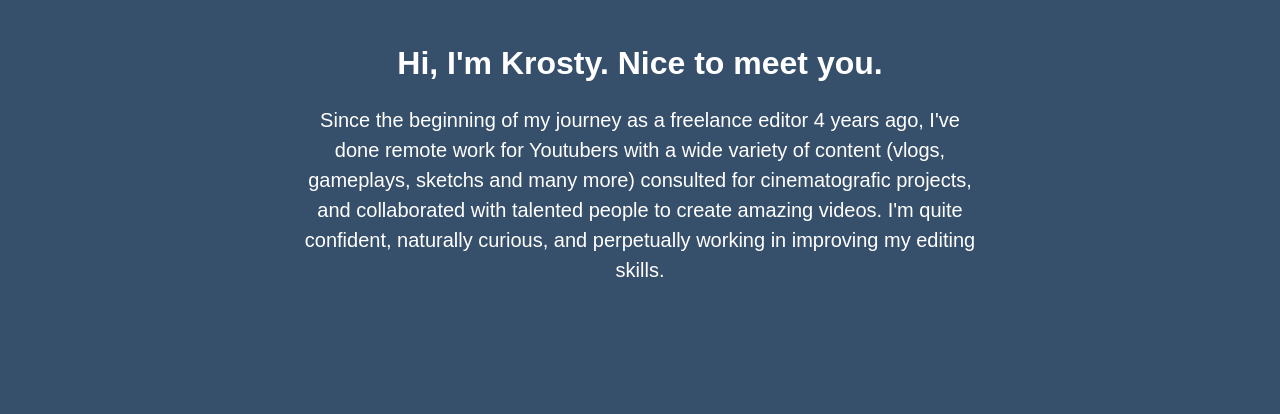
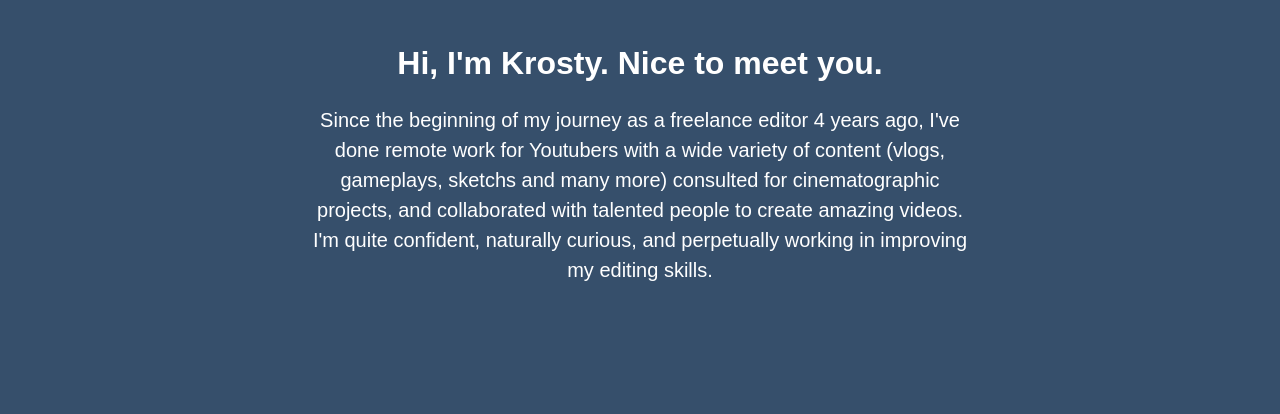
Before and after one commit to TheLambWasTaken/Krosty-portfolio, a plain HTML site: page index.html in a window 1280 px wide. Shown: the part 1113-1527 px from the top of the page. Drawn offline with Linux system fonts and the light colour scheme; a web font is replaced by a local one.

Commit message:
Add files via upload

```diff
--- a/index.html
+++ b/index.html
@@ -50,7 +50,7 @@
         <div class="columns is-centered">
           <div class="column is-three-fifths">
             <h1 class="title is-spaced is-size-3-desktop is-size-4-mobile">Hi, I'm Krosty. Nice to meet you.</h1>
-            <h2 class="subtitle is-size-5-desktop has-text-weight-normal">Since the beginning of my journey as a freelance editor 4 years ago, I've done remote work for Youtubers with a wide variety of content (vlogs, gameplays, sketchs and many more) consulted for cinematografic projects, and collaborated with talented people to create amazing videos. I'm quite confident, naturally curious, and perpetually working in improving my editing skills.</h2>
+            <h2 class="subtitle is-size-5-desktop has-text-weight-normal">Since the beginning of my journey as a freelance editor 4 years ago, I've done remote work for Youtubers with a wide variety of content (vlogs, gameplays, sketchs and many more) consulted for cinematographic projects, and collaborated with talented people to create amazing videos. I'm quite confident, naturally curious, and perpetually working in improving my editing skills.</h2>
           </div>
         </div>
       </div>
@@ -90,7 +90,7 @@
               </div>
               <div class="column"><span class="fa-stack fa-2x"><img src="img/film.png" class="svg-inline--fa fa-circle fa-stack-2x has-text-success" alt="Film"></span>
                 <h1 class="title is-size-4 is-spaced">Sketchs</h1>
-                <p>Slightly more complex projects with a clear idea (multiple angles, different characters, on-screen effects, sound effects, custom music and much more.</p>
+                <p>Slightly more complex projects with a clear idea (multiple angles, different characters, on-screen effects, sound effects, custom music and much more.)</p>
                 <p class="list-title has-text-primary has-text-weight-normal">Types of Sketchs</p>
                 <ul>
                   <li>Promotional</li>
```
